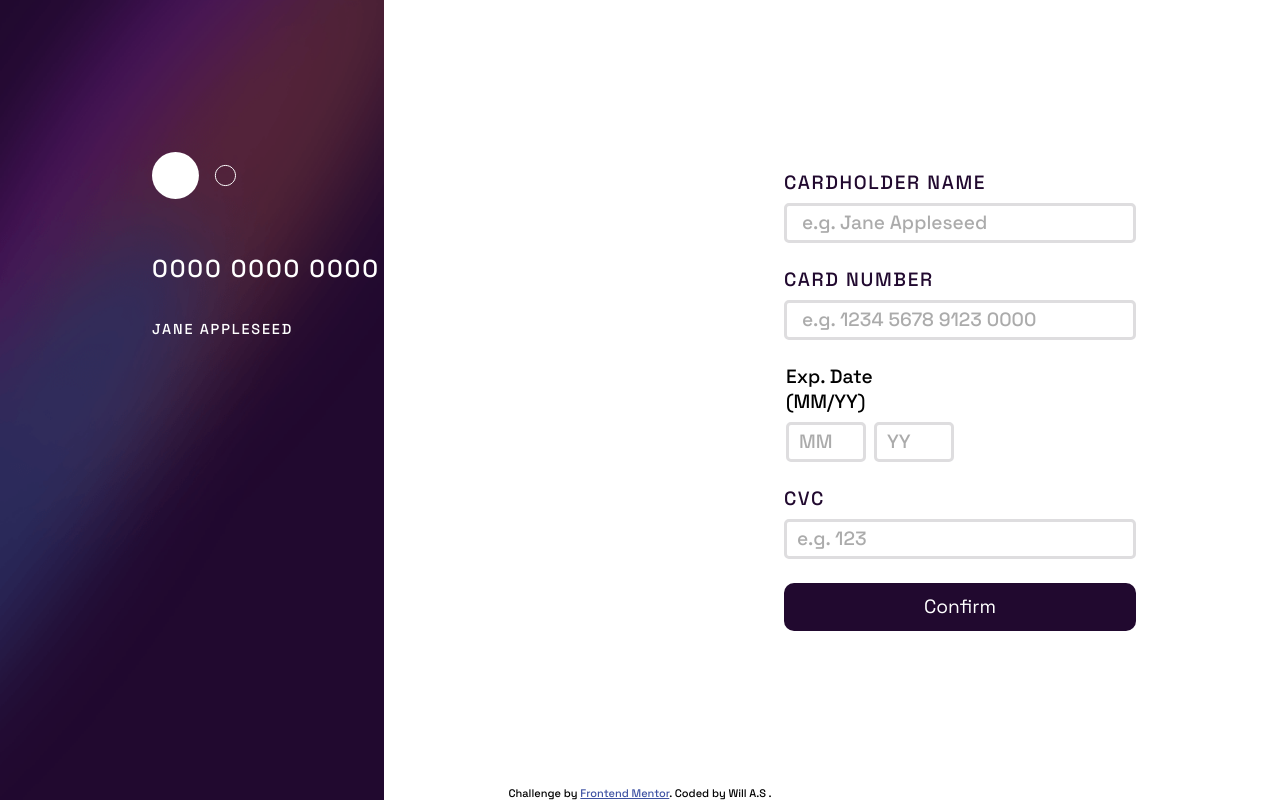
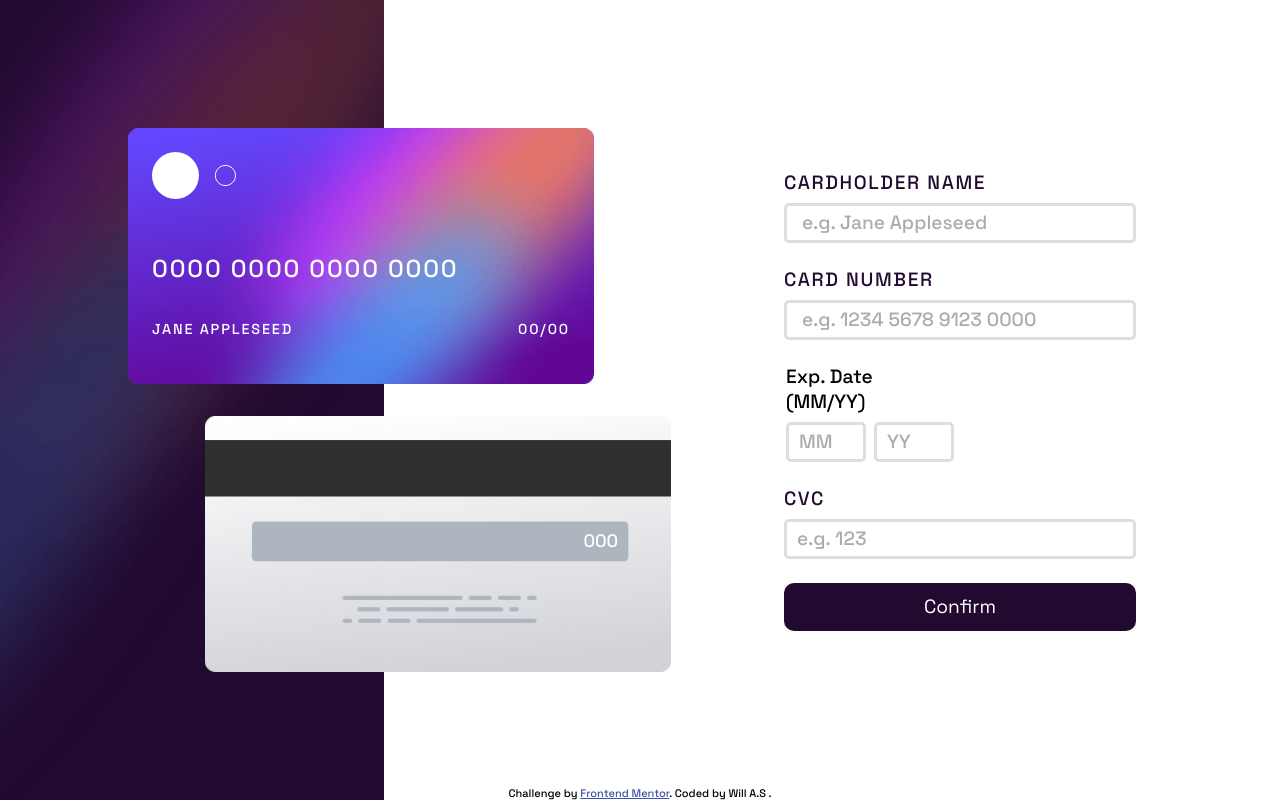
Before and after one commit to asmthli/interactive-card-details-form-main, a plain HTML site: page index.html in a window 1280 px wide. Drawn offline with Linux system fonts and the light colour scheme; the site is published under a folder, as on GitHub Pages, so addresses that start at the root find nothing.

Commit message:
Update image sources

```diff
--- a/style.css
+++ b/style.css
@@ -89,7 +89,7 @@ main {
     z-index: 100;
 
     letter-spacing: 0.2ch;
-    background-image: url(/images/bg-card-front.png);
+    background-image: url(images/bg-card-front.png);
 }
 
 .card-front > * {
@@ -126,7 +126,7 @@ main {
     align-items: center;
     justify-items: center;
 
-    background-image: url(/images/bg-card-back.png);
+    background-image: url(images/bg-card-back.png);
 }
 
 .card-back__cvc {
```
